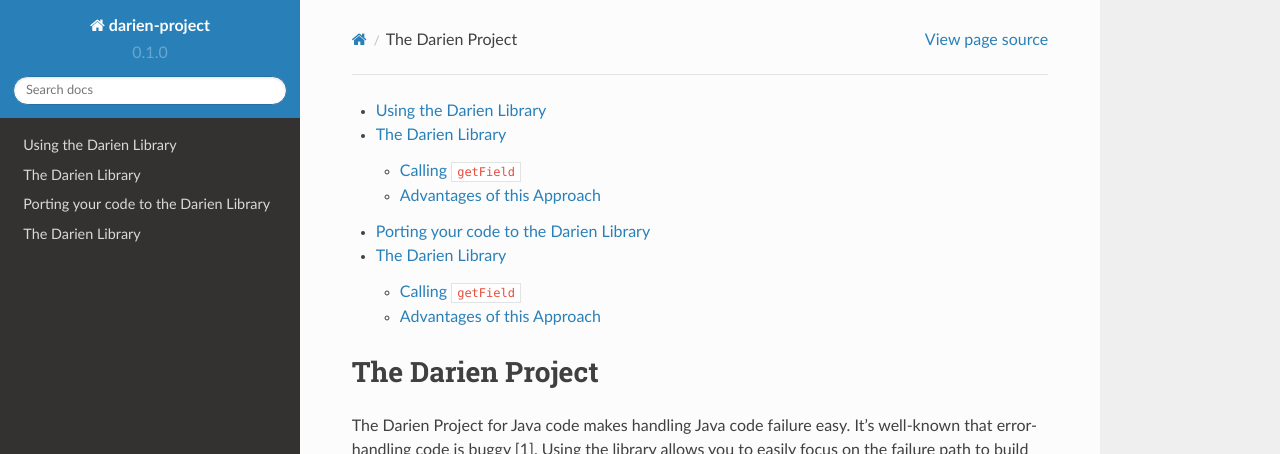
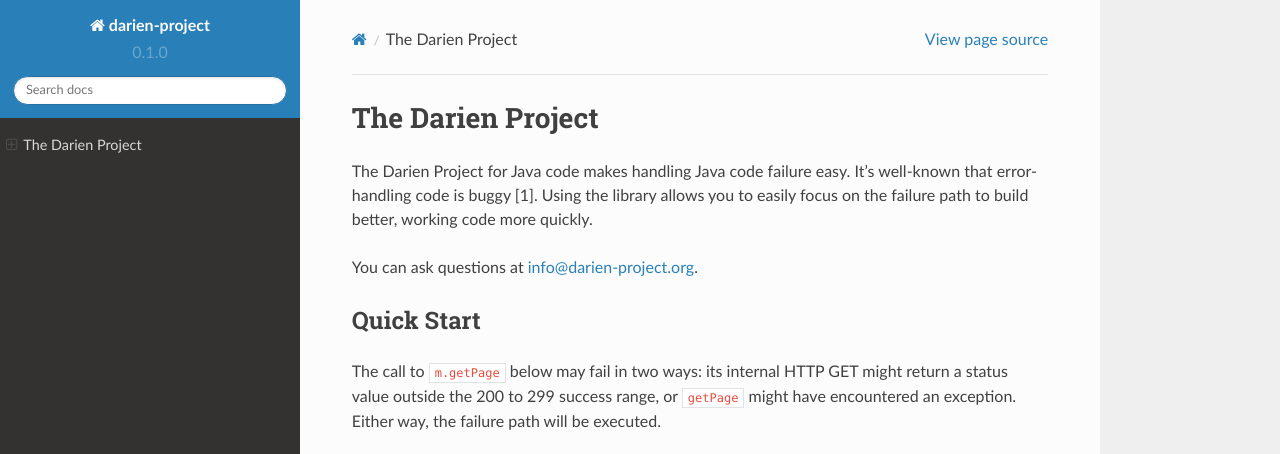
Before and after one commit to jh-evans/readthedocs, a Sphinx documentation site: the page built from docs/source/index.rst, in a window 1280 px wide and 900 px high, cut to the strip 0-454 px from the top of the window. Built offline with Sphinx 7.4.7 and the Read the Docs theme 2.0.0, drawn with Linux system fonts in a browser that asks for light colours.

Commit message:
Update index.rst

```diff
--- a/docs/source/index.rst
+++ b/docs/source/index.rst
@@ -1,8 +1,3 @@
-.. toctree::
-
-   using
-   porting_to_darien
-
 The Darien Project
 ==================
 
```
